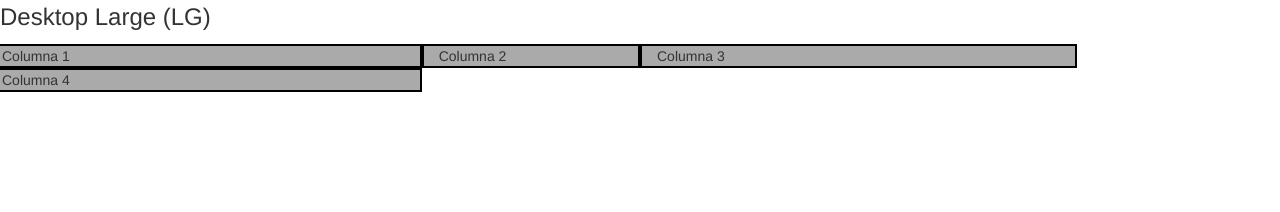
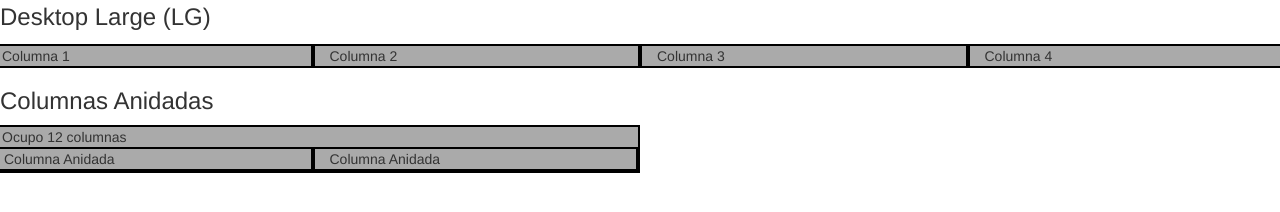
Before and after one commit to ronnypolloqueri/frontend2clase3-ronny, a plain HTML site: page bootstrap/grillas.html in a window 1280 px wide. Drawn offline with Linux system fonts and the light colour scheme.

Commit message:
Ejemplo de GRILLAS ANIDADAS

```diff
--- a/bootstrap/grillas.html
+++ b/bootstrap/grillas.html
@@ -16,10 +16,21 @@
 		<p class="visible-xs">Phone (XS)</p>
 
 		<div class="row">
-			<div class="col col-md-4">Columna 1</div>
-			<div class="col col-md-2">Columna 2</div>
-			<div class="col col-md-4">Columna 3</div>
-			<div class="col col-md-4">Columna 4</div>
+			<div class="col col-lg-3 col-xs-3">Columna 1</div>
+			<div class="col col-lg-3 col-xs-6">Columna 2</div>
+			<div class="col col-lg-3 col-xs-4">Columna 3</div>
+			<div class="col col-lg-3 col-xs-4">Columna 4</div>
+		</div>
+
+		<h3>Columnas Anidadas</h3>
+		<div class="row">
+			<div class="col col-md-6 col-xs-12">
+				Ocupo 12 columnas
+				<div class="row">
+					<div class="col col-xs-6">Columna Anidada</div>
+					<div class="col col-xs-6">Columna Anidada</div>
+				</div>
+			</div>
 		</div>
 	</section>
 
```
Also changed, not shown: notas.txt.
